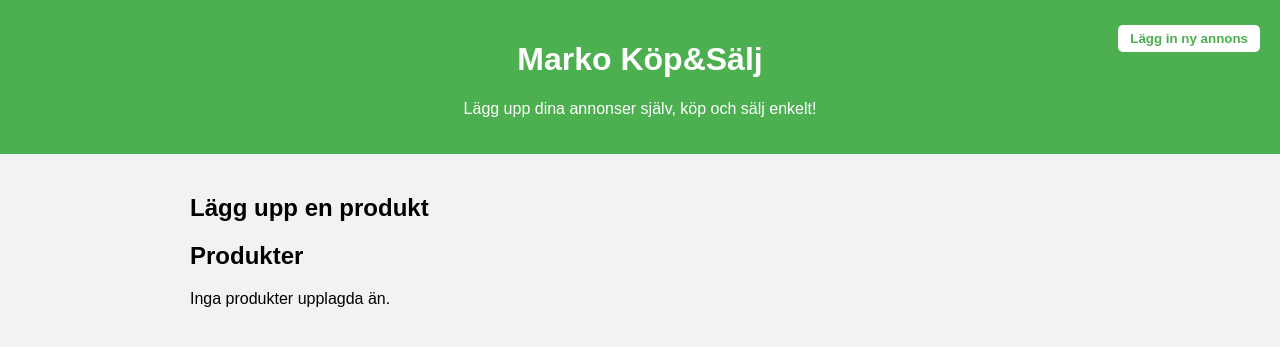
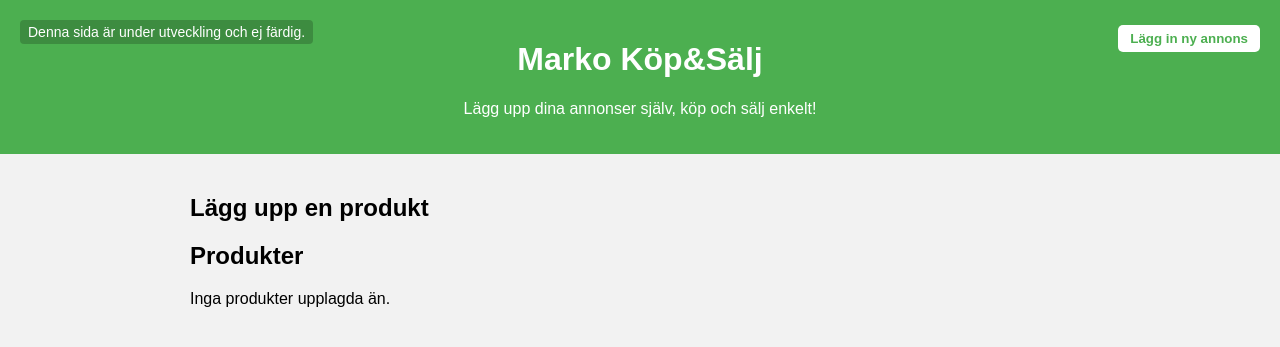
Before and after one commit to PB1122/Marko, a plain HTML site: page index.html in a window 1280 px wide. Drawn offline with Linux system fonts and the light colour scheme; no server answers.

Commit message:
Add files via upload

```diff
--- a/index.html
+++ b/index.html
@@ -31,11 +31,22 @@
     width: auto;
   }
   #toggleFormBtn:hover { background: #e8e8e8; }
+  #devNotice {
+    position: absolute;
+    top: 20px;
+    left: 20px;
+    font-size: 14px;
+    color: #fff;
+    background: rgba(0,0,0,0.2);
+    padding: 4px 8px;
+    border-radius: 4px;
+  }
 </style>
 </head>
 <body>
 
 <header>
+  <div id="devNotice">Denna sida är under utveckling och ej färdig.</div>
   <h1>Marko Köp&Sälj</h1>
   <p>Lägg upp dina annonser själv, köp och sälj enkelt!</p>
   <button id="toggleFormBtn">Lägg in ny annons</button>
```
